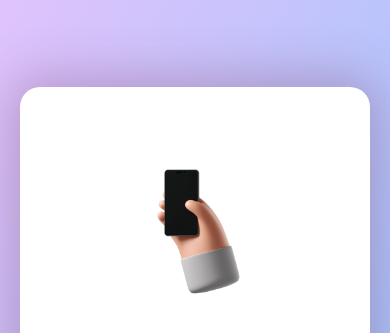
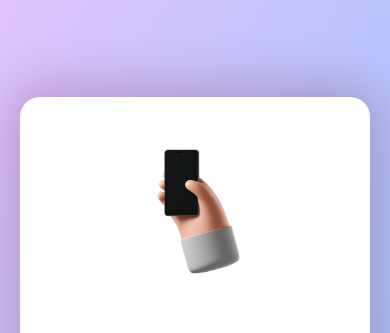
Before and after one commit to lillocorba/login-page, a plain HTML site: page index.html in a window 390 px wide. Shown: the top 333 px of the page. Drawn offline with Linux system fonts and the light colour scheme.

Commit message:
Responsive OK

```diff
--- a/style.css
+++ b/style.css
@@ -324,8 +324,8 @@ body {
         width: 130px;
         z-index: 2;
         margin-left: 0px;
-        margin-bottom: 20px;
-        margin-top: 30px;
+        margin-bottom: 30px;
+        margin-top: 0px;
     }
 
     .wave {
```
